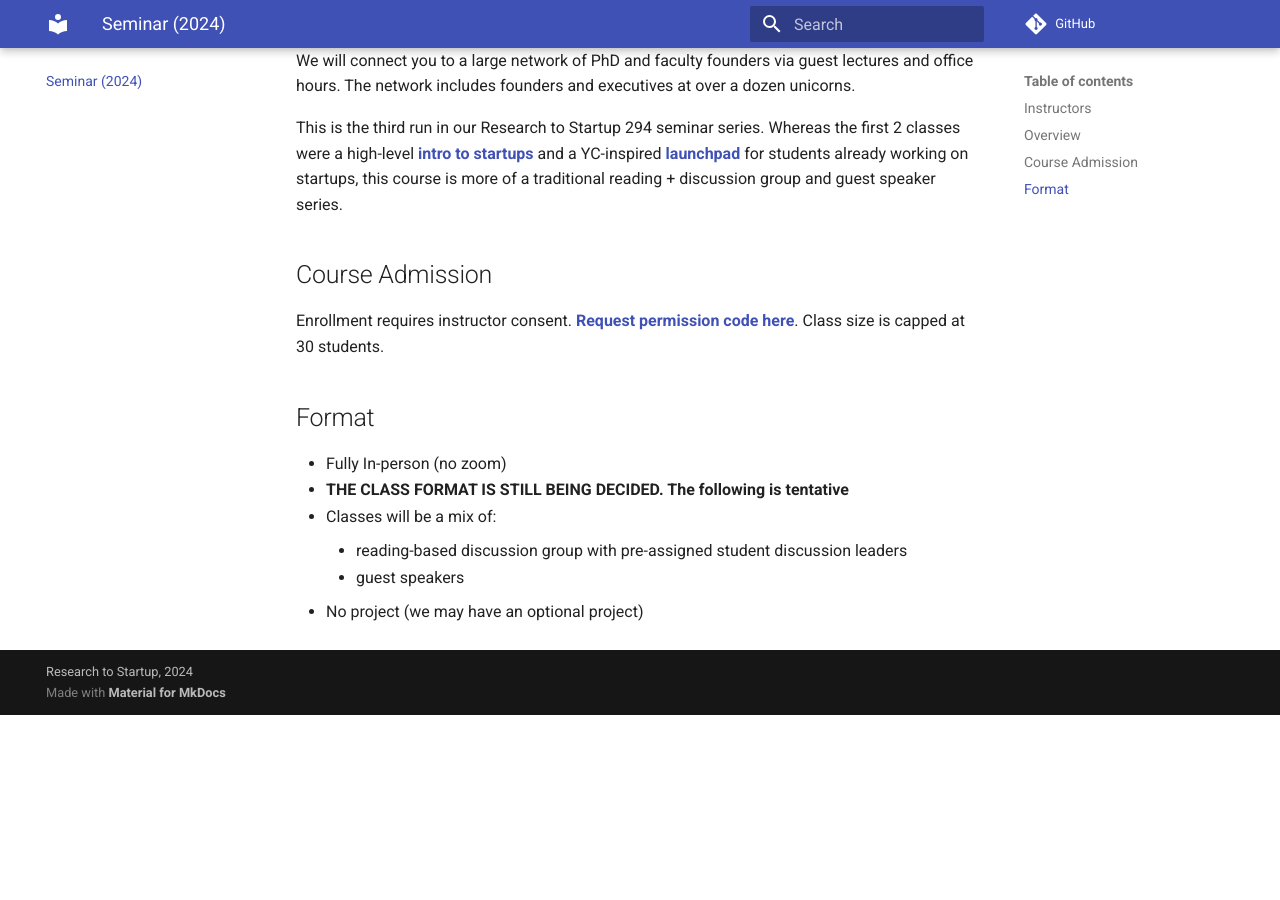
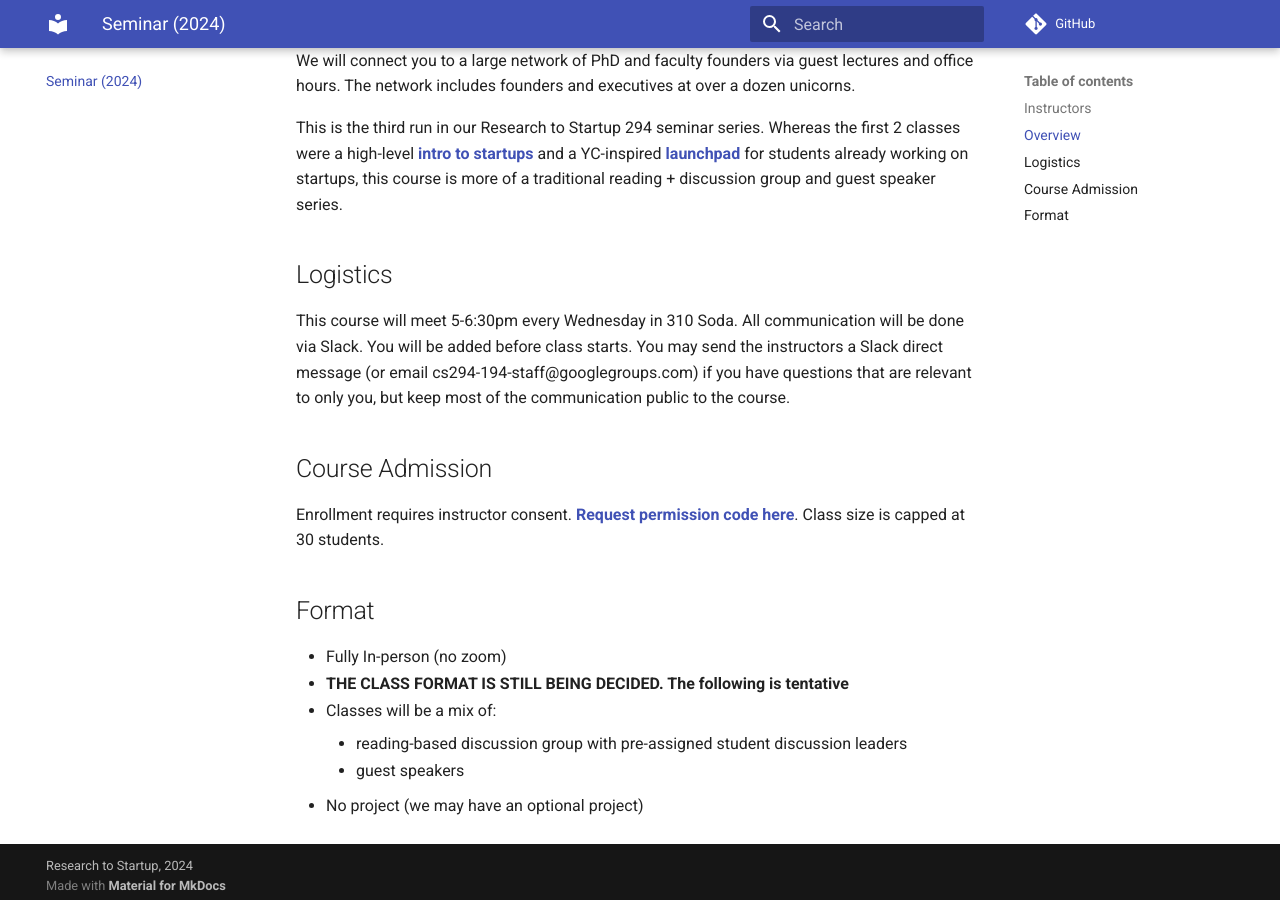
Before and after one commit to research-to-startup/research-to-startup.github.io, an MkDocs documentation site: the page built from docs/seminar-sp24.md, in a window 1280 px wide and 900 px high, scrolled down 886 px. Built offline with MkDocs 1.6.1 and Material for MkDocs 9.7.7, drawn with Linux system fonts in a browser that asks for light colours; comment, search, counter and statistics services are not loaded; before the commit the page ends 1601 px from its top, so only the background shows below that.

Commit message:
add logistics to seminar sp2024

```diff
--- a/docs/seminar-sp24.md
+++ b/docs/seminar-sp24.md
@@ -31,6 +31,14 @@ YC-inspired [launchpad](/launchpad-sp23) for students already working on startup
 this course is more of a traditional reading + discussion group and guest speaker
 series.
 
+## Logistics
+
+This course will meet 5-6:30pm every Wednesday in 310 Soda. All communication
+will be done via Slack. You will be added before class starts. You may send the
+instructors a Slack direct message (or email cs294-194-staff@googlegroups.com)
+if you have questions that are relevant to only you, but keep most of the
+communication public to the course.
+
 ## Course Admission
 
 Enrollment requires instructor consent. [Request permission code
```
